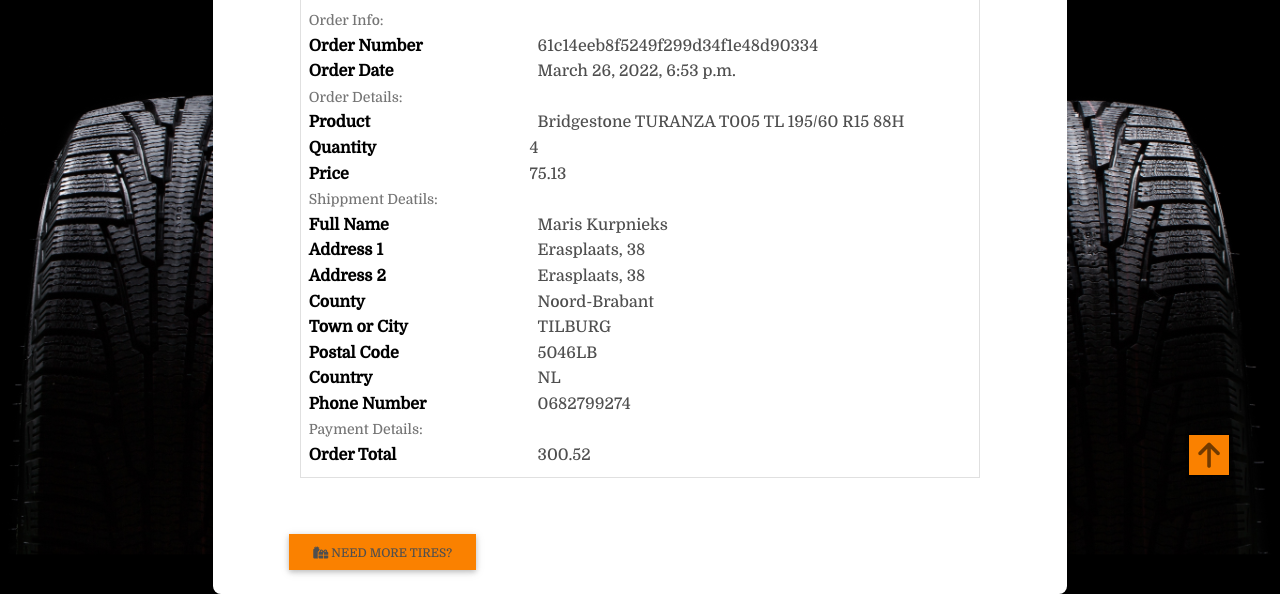
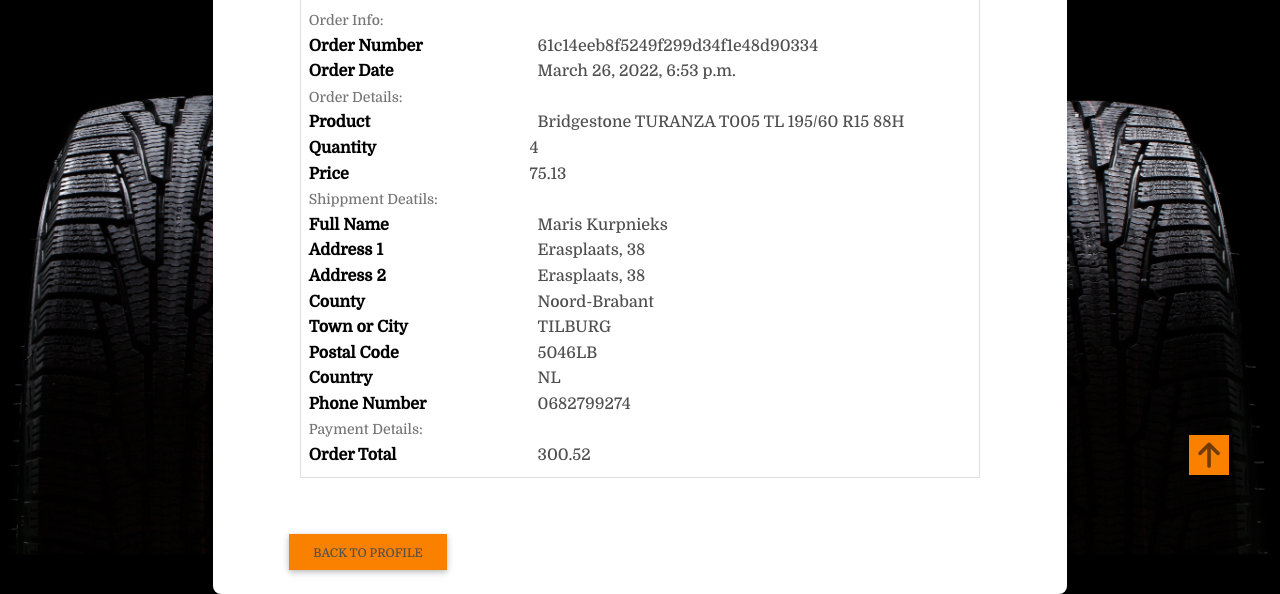
Before and after one commit to Code-Institute-Submissions/MarisKX-Code-Institute-Milestone-Project-4v2, a Django app: page /profiles/order_history/61c14eeb8f5249f299d34f1e48d90334 in a window 1280 px wide. Shown: the part 299-893 px from the top of the page. Run offline with Django 3.2, Linux system fonts and the light colour scheme; a user stored in the database is signed in; data comes from the database, SQL or seed files in the repository; both versions use the stored data as it was after the commit; some libraries are stand-ins or nearby versions.

Commit message:
Changed icons to match overall styling around page

```diff
--- a/checkout/templates/checkout/checkout.html
+++ b/checkout/templates/checkout/checkout.html
@@ -126,7 +126,7 @@
                     <div class="submit-button mt-5 mb-2">
                         <a href="{% url 'show_cart' %}" class="btn btn-lg bg-orange rounded-0">
                             <span class="icon">
-                                <i class="fas fa-chevron-left"></i>
+                                <i class="fa-duotone fa-angles-left"></i>
                             </span>
                             <span class="font-weight-bold">Change Order</span>
                         </a>
--- a/checkout/templates/checkout/checkout_success.html
+++ b/checkout/templates/checkout/checkout_success.html
@@ -197,12 +197,21 @@
         </div>
         <div class="row mt-5 mx-5">
             <div class="col-12 col-lg-7 text-right">
-                <a href="{% url 'products' %}" class="btn bg-orange rounded-0 my-2">
-                    <span class="icon mr-2">
-                        <i class="fas fa-gifts"></i>
-                    </span>
-                    <span class="text-uppercase">Need more tires?</span>
-                </a>
+                {% if from_profile %}
+                    <a href="{% url 'profile' %}" class="btn bg-orange rounded-0 my-2">
+                        <span class="icon mr-2">
+                            <i class="fa-duotone fa-angles-left"></i>
+                        </span>
+                        <span class="text-uppercase">Back to Profile</span>
+                    </a>
+                {% else %}
+                    <a href="{% url 'products' %}" class="btn bg-orange rounded-0 my-2">
+                        <span class="icon mr-2">
+                            <i class="fa-duotone fa-tire"></i>
+                        </span>
+                        <span class="text-uppercase">Need more tires?</span>
+                    </a>
+                {% endif %}
             </div>
         </div>
     </div>
--- a/products/templates/products/product_details.html
+++ b/products/templates/products/product_details.html
@@ -93,7 +93,7 @@
                       <div class="col-12">
                         <a href="" class="btn bg-orange rounded-0 mt-5" onClick="window.history.back();return false;">
                             <span class="icon">
-                                <i class="fas fa-chevron-left"></i>
+                              <i class="fa-duotone fa-angles-left"></i>
                             </span>
                             <span class="text-uppercase">Return to webshop</span>
                         </a>
```
Also changed, not shown: cart/templates/cart/cart.html (+9 -6 lines), profiles/templates/profiles/profile.html (+14 -2 lines), db.sqlite3, products/forms.py (added).
